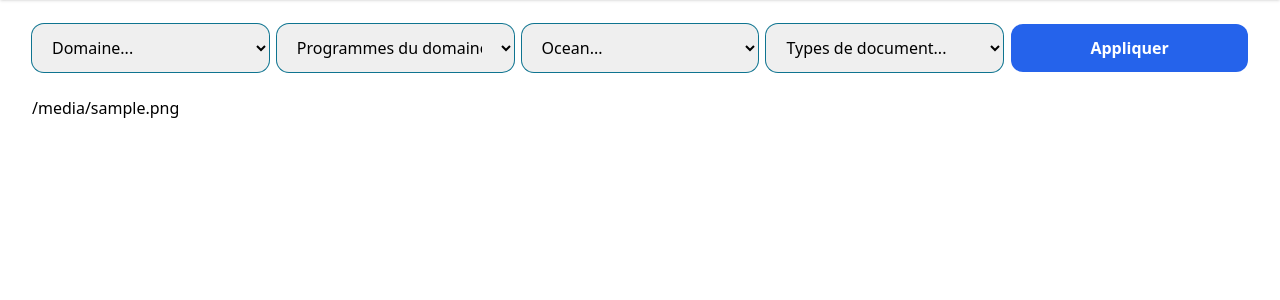
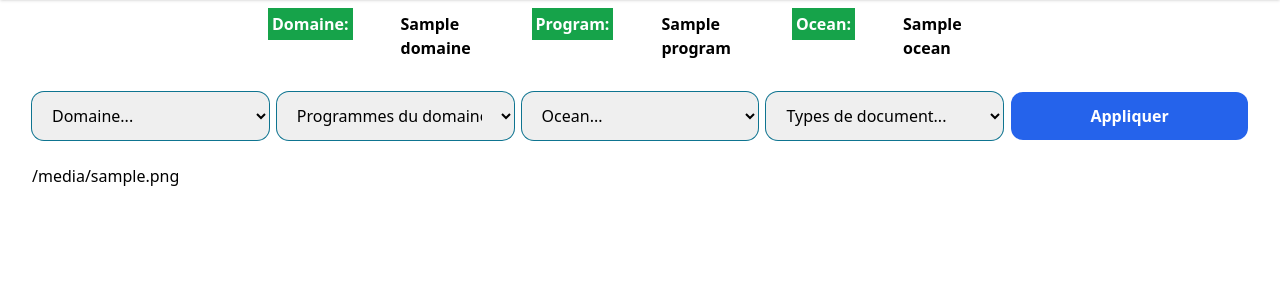
Before and after one commit to OB7-IRD/observe-logbooks-reader-webapp, a Django app: template webapps/templates/logbook.html in a window 1280 px wide. Shown: the part 172-472 px from the top of the page. Run offline with Django 4.2, Linux system fonts and the light colour scheme; the template is opened without the code that fills it: most values are stand-ins (such as "Sample title", 1, 10 or a date in 2020); some libraries are stand-ins or nearby versions.

Commit message:
ll last config

```diff
--- a/webapps/templates/logbook.html
+++ b/webapps/templates/logbook.html
@@ -79,10 +79,23 @@
 
   </header>
   <main>
+    {% if ll_context != None %}
+        <div class="max-w-3xl mx-auto p-2 sm:px-3 lg:px-3">
+            <div class="flex items-baseline space-x-2">
+                <strong class="p-1 text-white bg-green-600">Domaine: </strong>
+                <strong class="px-10">{{ll_context.domaine}}</strong>
+                <strong class="p-1 text-white bg-green-600">Program: </strong>
+                <strong class="px-10">{{ll_context.program}}</strong>
+                <strong class="p-1 text-white bg-green-600">Ocean: </strong>
+                <strong class="px-10">{{ll_context.ocean}}</strong>
+            </div>
+        </div>
+    {% endif %}
     <div class="max-w-7xl mx-auto py-6 sm:px-6 lg:px-8">
 
         <form action="apply" method="post" id="apply">
             {% csrf_token %}
+
           <div class="flex items-baseline space-x-2">
               <select id="domaine" name="domaine" class="w-full px-4 py-3 ring-1 ring-cyan-700 rounded-xl">
                 <option>{% translate "Domaine..." %}</option>
```
